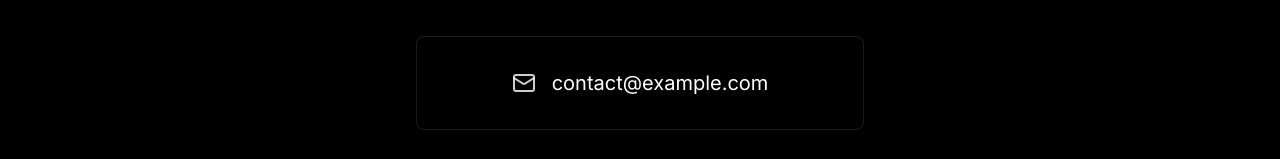
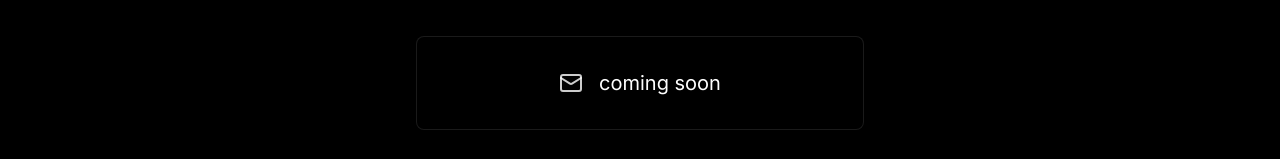
Before and after one commit to iroha999/portfolio, a Next.js app: page /contact in a window 1280 px wide. Shown: the part 149-308 px from the top of the page. Built offline with nearby package versions, Linux system fonts and the light colour scheme.

Commit message:
Update page.tsx
email add coming soon

```diff
--- a/app/contact/page.tsx
+++ b/app/contact/page.tsx
@@ -25,7 +25,7 @@ export default function ContactPage() {
         <Card className="border border-white/10 bg-black/40 p-8">
           <div className="flex items-center justify-center gap-4 text-xl">
             <Mail className="h-6 w-6 text-white/80" />
-            <span>contact@example.com</span>
+            <span>coming soon</span>
           </div>
         </Card>
       </motion.div>
```
